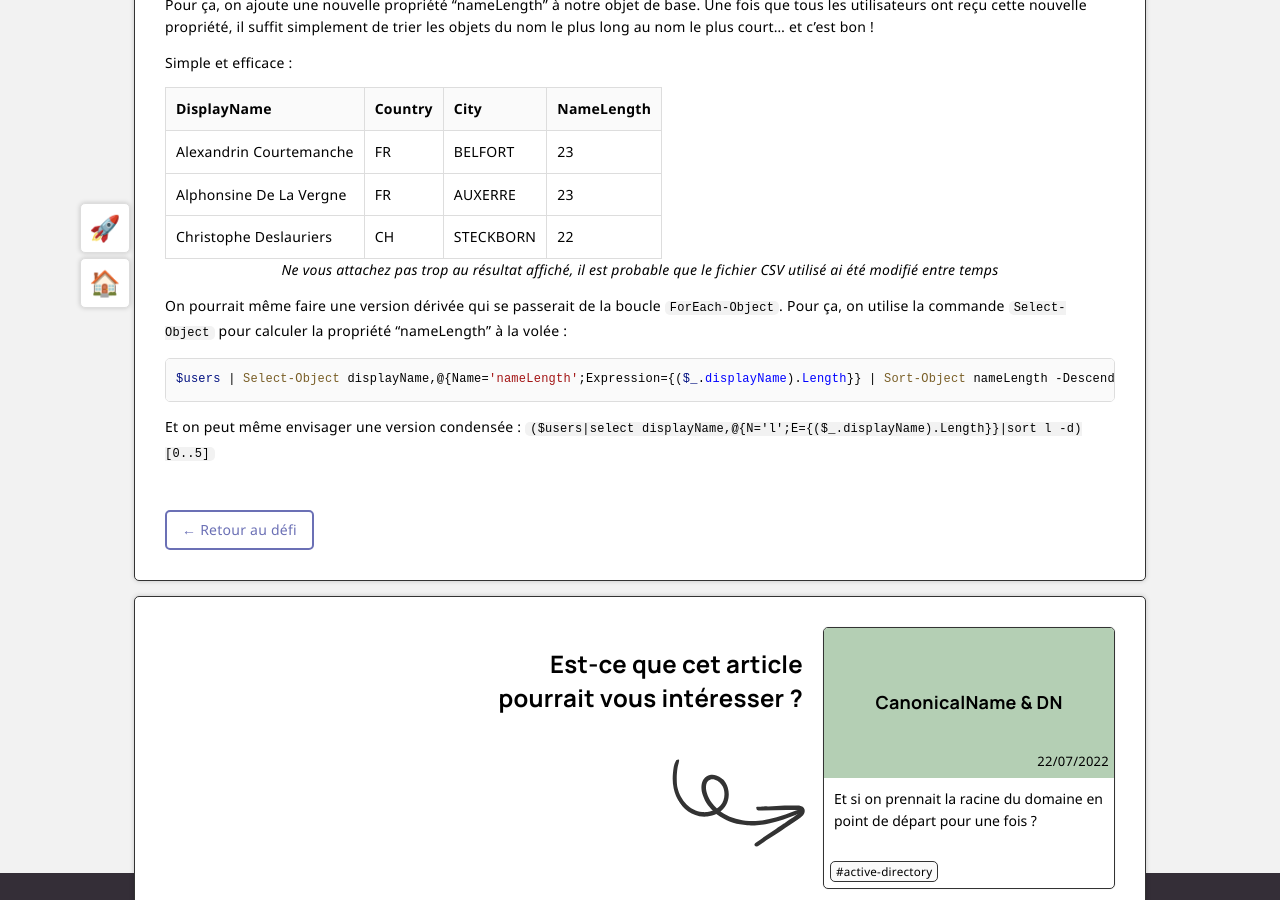
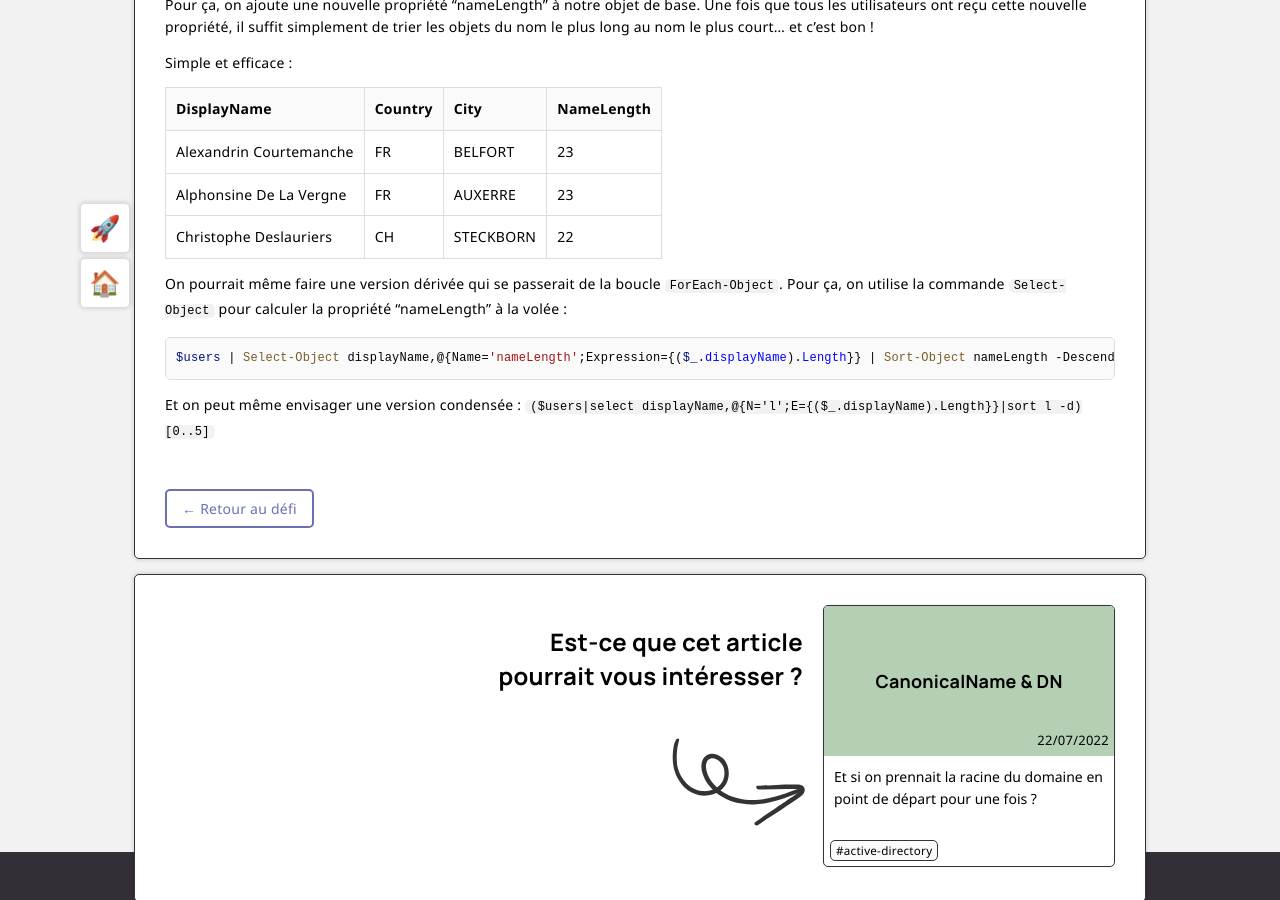
Before and after one commit to leobouard/leobouard.github.io, a Jekyll site: the page built from _posts/2022-04-10-le-nom-le-plus-long-soluce.md, in a window 1280 px wide and 900 px high, scrolled down 1432 px. Built offline with Jekyll 4.4.1, drawn with Linux system fonts in a browser that asks for light colours; some web fonts are replaced.

Commit message:
Update 2022-04-10-le-nom-le-plus-long-soluce.md

````diff
--- a/_posts/2022-04-10-le-nom-le-plus-long-soluce.md
+++ b/_posts/2022-04-10-le-nom-le-plus-long-soluce.md
@@ -73,10 +73,6 @@ Alexandrin Courtemanche | FR | BELFORT | 23
 Alphonsine De La Vergne | FR | AUXERRE | 23
 Christophe Deslauriers | CH | STECKBORN | 22
 
-<div style="text-align: center">
-  <i>Ne vous attachez pas trop au résultat affiché, il est probable que le fichier CSV utilisé ai été modifié entre temps</i>
-</div>
-
 On pourrait même faire une version dérivée qui se passerait de la boucle `ForEach-Object`. Pour ça, on utilise la commande `Select-Object` pour calculer la propriété "nameLength" à la volée :
 
 ```powershell
````
